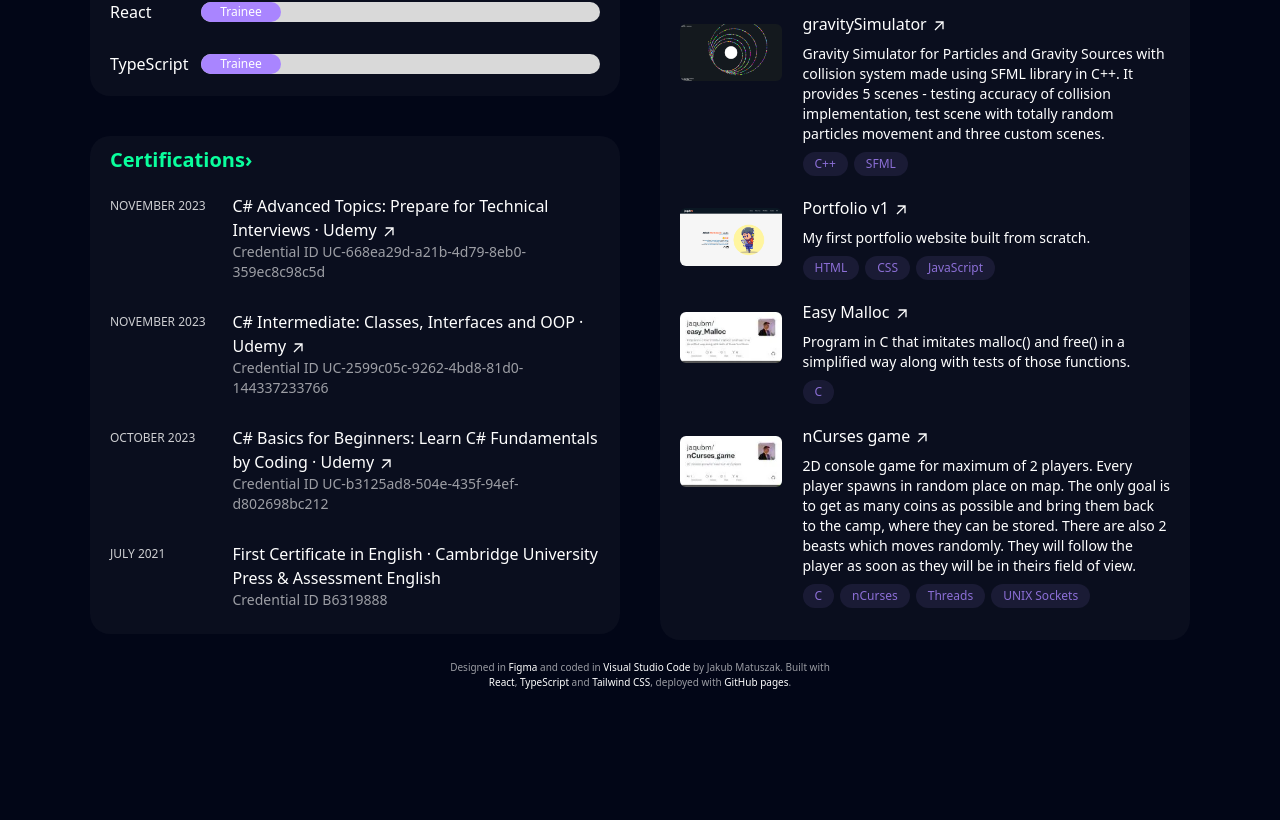
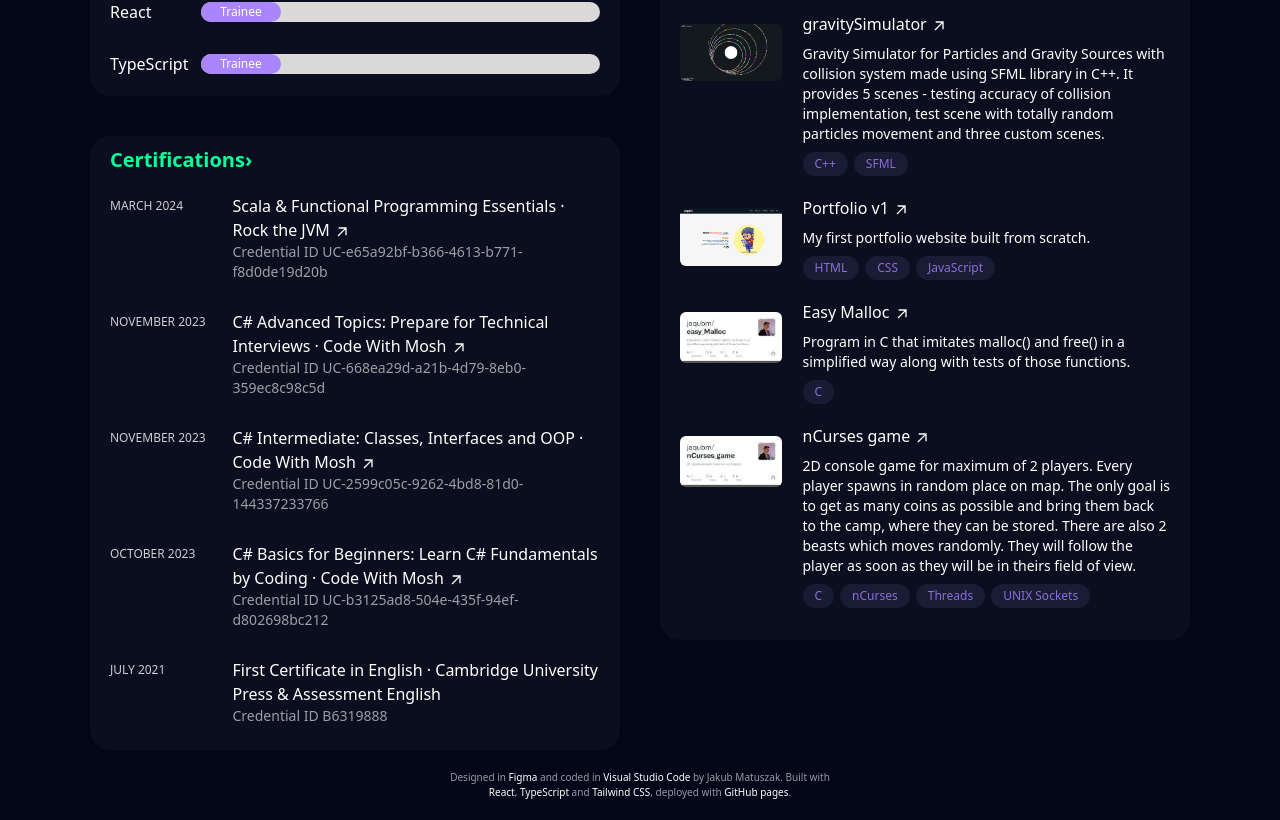
Before and after one commit to jaqubm/PortfolioV2, a React (Vite) app: page / in a window 1280 px wide. Shown: the part 1220-2040 px from the top of the page. Before the commit the page ends 1930 px from the top, so only its background shows below. Built offline with nearby package versions, Linux system fonts and the light colour scheme.

Commit message:
Added Certifications

```diff
--- a/src/components/Certifications.tsx
+++ b/src/components/Certifications.tsx
@@ -13,10 +13,18 @@ const Certifications = () => (
       <div className="space-y-5">
 
         <DetailInfo
+        date="MARCH 2024"
+        link="https://www.udemy.com/certificate/UC-e65a92bf-b366-4613-b771-f8d0de19d20b/"
+        title="Scala & Functional Programming Essentials"
+        company="Rock the JVM"
+        subtitle={["Credential ID UC-e65a92bf-b366-4613-b771-f8d0de19d20b"]}
+        isLink={ true } />
+
+        <DetailInfo
         date="NOVEMBER 2023"
         link="https://www.udemy.com/certificate/UC-668ea29d-a21b-4d79-8eb0-359ec8c98c5d/"
         title="C# Advanced Topics: Prepare for Technical Interviews"
-        company="Udemy"
+        company="Code With Mosh"
         subtitle={["Credential ID UC-668ea29d-a21b-4d79-8eb0-359ec8c98c5d"]}
         isLink={ true } />
 
@@ -24,7 +32,7 @@ const Certifications = () => (
         date="NOVEMBER 2023"
         link="https://www.udemy.com/certificate/UC-2599c05c-9262-4bd8-81d0-144337233766/"
         title="C# Intermediate: Classes, Interfaces and OOP"
-        company="Udemy"
+        company="Code With Mosh"
         subtitle={["Credential ID UC-2599c05c-9262-4bd8-81d0-144337233766"]}
         isLink={ true } />
 
@@ -32,7 +40,7 @@ const Certifications = () => (
         date="OCTOBER 2023"
         link="https://www.udemy.com/certificate/UC-b3125ad8-504e-435f-94ef-d802698bc212/"
         title="C# Basics for Beginners: Learn C# Fundamentals by Coding"
-        company="Udemy"
+        company="Code With Mosh"
         subtitle={["Credential ID UC-b3125ad8-504e-435f-94ef-d802698bc212"]}
         isLink={ true } />
 
```
